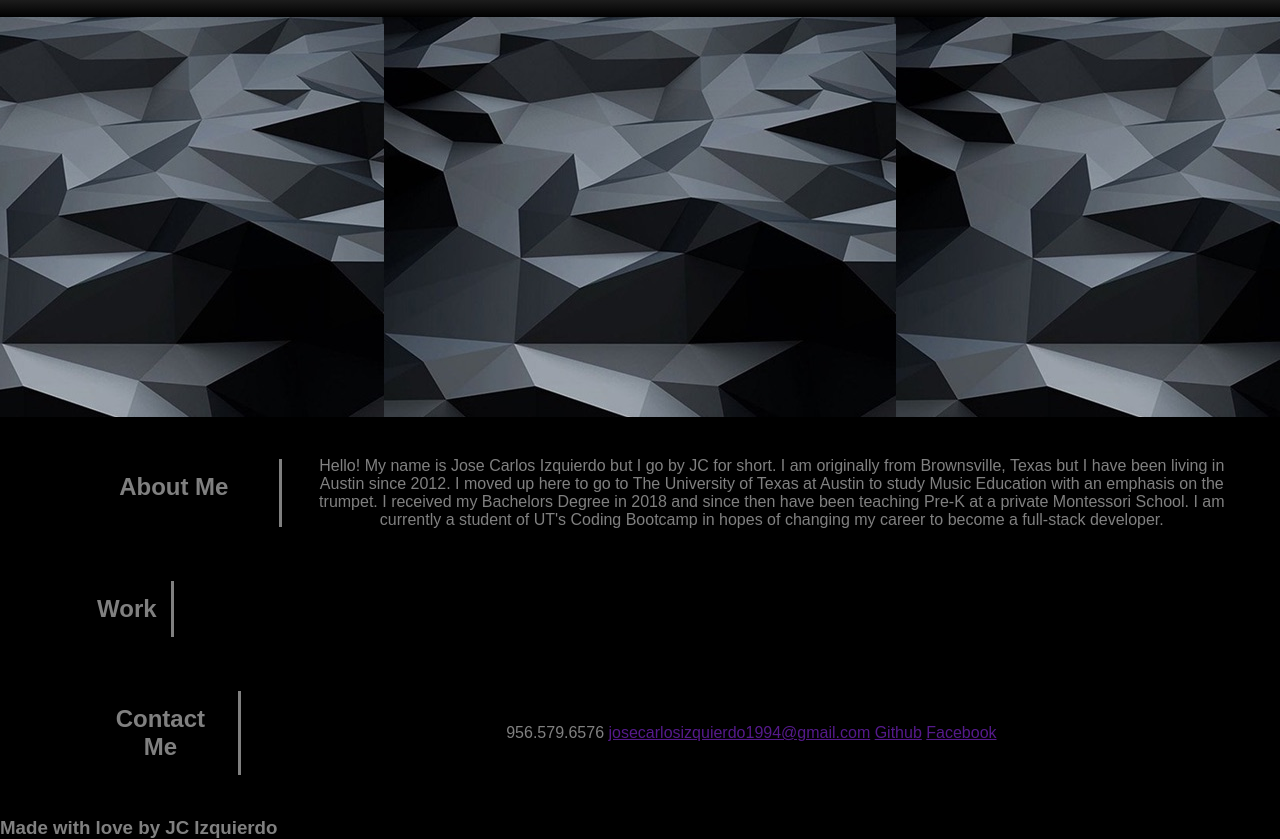
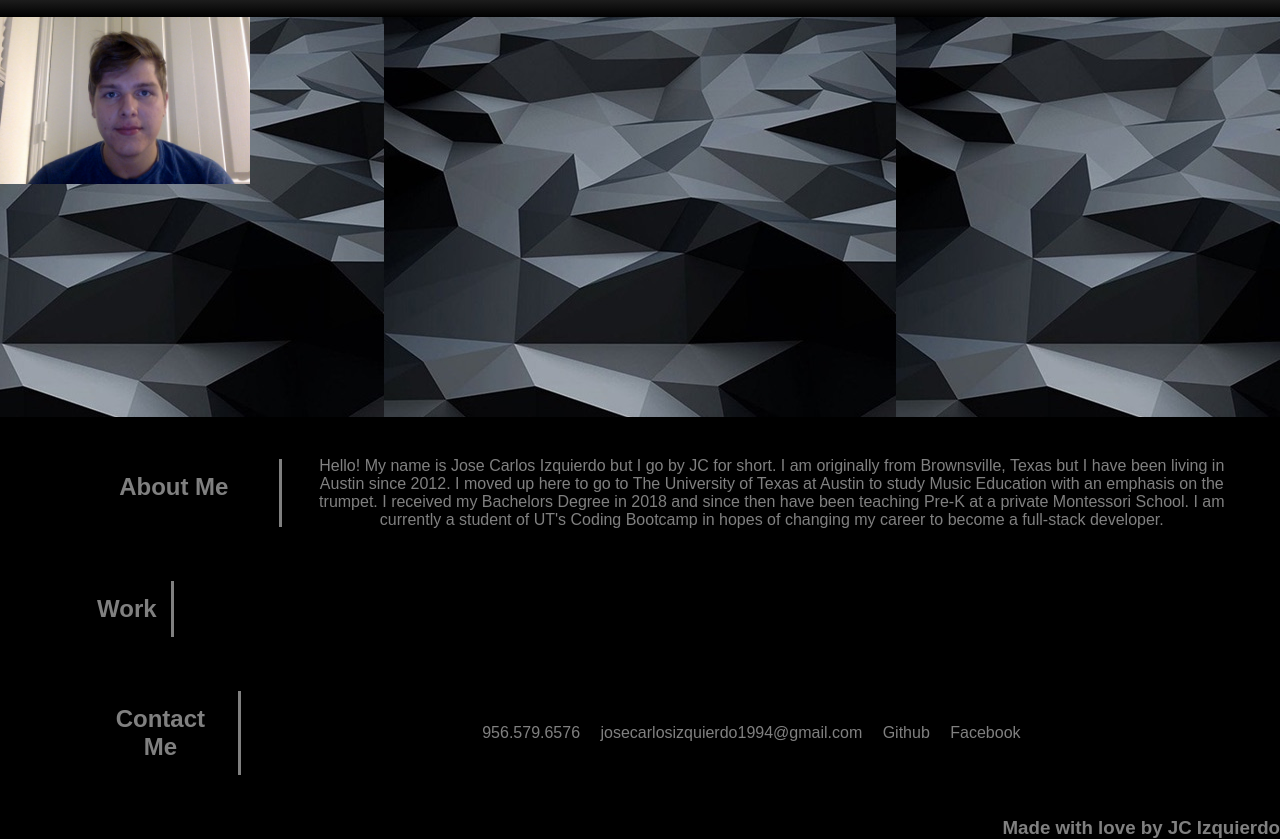
Before and after one commit to jcizquierdo/Portfolio, a plain HTML site: page index.html in a window 1280 px wide. Shown: the part 60-899 px from the top of the page. Drawn offline with Linux system fonts and the light colour scheme.

Commit message:
added final touches

```diff
--- a/assets/style.css
+++ b/assets/style.css
@@ -46,6 +46,10 @@ header nav ul li a {
     height: 400px;
     background-position: center;
 
+}
+
+.recent-pic {
+    max-width: 250px;
 }
 .info {
     background: black;
@@ -107,7 +111,14 @@ header nav ul li a {
     margin: 20px;
     padding: 25px;
     flex: 2 80%;
-    justify-content: space-between;
+}
+.contact-info a{
+    text-decoration: none;
+    color: grey;
+    padding: 8px
 }
 
+footer {
+    text-align: right;
+}
 /*Contact Me*/
--- a/index.html
+++ b/index.html
@@ -31,11 +31,13 @@
 
         <!--picture before info section-->
         <section class="hero">
-            <div class="hero-background">
+            <div>
+            </div>
+            <div><img class= "recent-pic" src="./assets/images/recent-pic.jpg" alt="Picture of the website author">
             </div>
         </section>
-        <section id="about-me" class="info">
-            <div class="about-me">
+        <section class="info">
+            <div id="about-me" class="about-me">
                 <h2 class="about-me-title">About Me</h2>
                     <p class="about-info">Hello! My name is Jose Carlos Izquierdo but I go by JC for short.
                         I am originally from Brownsville, Texas but I have been living in Austin since 2012.
@@ -45,19 +47,20 @@
                         in hopes of changing my career to become a full-stack developer.
                     </p>
             </div>
-            <div class="work">
+            <div id="#work" class="work">
                 <h2 class="work-title">Work</h2>
                     <div class="service-grid-container">
+
                     </div>
             </div>
 
-            <div class="contact">
+            <div id="#contact-me" class="contact">
                 <h2 class="contact-title">Contact Me</h2>
                 <div class="contact-info">
                     <a>956.579.6576</a>
-                    <a href="">josecarlosizquierdo1994@gmail.com</a>
-                    <a href="">Github</a>
-                    <a href="">Facebook</a>
+                    <a href="mailto:josecarlosizquierdo1994@gmail.com">josecarlosizquierdo1994@gmail.com</a>
+                    <a href="https://github.com/jcizquierdo">Github</a>
+                    <a href="https://www.facebook.com/josecarlos.izquierdo.16">Facebook</a>
                 </div>
             </div>
         </section>
```
Also changed, not shown: assets/images/recent-pic.jpg (added).
